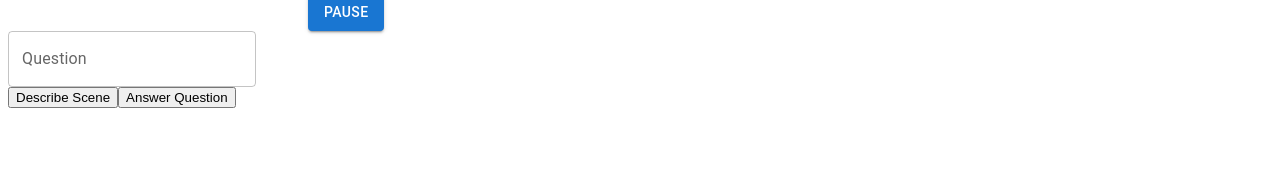
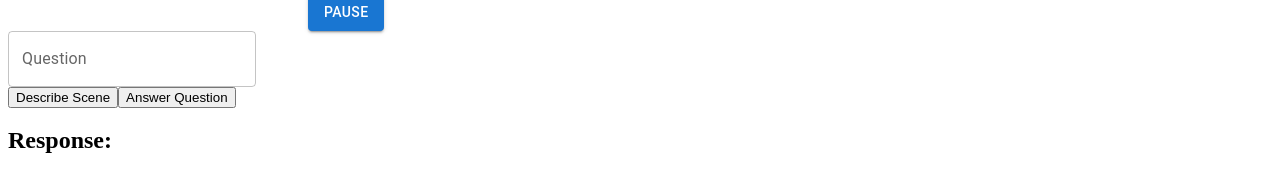
Before and after one commit to elibullockpapa/VissionBuddy, a React (Vite) app: page / in a window 1280 px wide. Shown: the part 206-398 px from the top of the page. Built offline with nearby package versions, Linux system fonts and the light colour scheme; no server answers; the HTML template or start-up script is replaced by a standard one.

Commit message:
added loading symbol

```diff
--- a/src/App.tsx
+++ b/src/App.tsx
@@ -6,15 +6,16 @@ import Camera from './Camera';
 import QuestionInput from './QuestionInput';
 import Response from './Response';
 
-
 const App: React.FC = () => {
   const [image, setImage] = useState<string | null>(null);
   const [prompt, setPrompt] = useState<string>("");
-  const [response, setResponse] = useState<string[] | null>(null);
+  const [response, setResponse] = useState<string[]>([""]);
   const [cameraPaused, setCameraPaused] = useState(false);
+  const [isLoading, setIsLoading] = useState(false);
 
   const handleQuestion = async () => {
     setCameraPaused(true);
+    setIsLoading(true);
     const data = {
       instances: [
         {
@@ -43,10 +44,15 @@ const App: React.FC = () => {
     } catch (error) {
       console.error("There was an error with the request", error);
     }
+    finally {
+      setIsLoading(false); // Reset loading state when request ends
+    }
+
   };
 
   const handleDescription = async () => {
     setCameraPaused(true);
+    setIsLoading(true);
     const data = {
       instances: [
         {
@@ -74,6 +80,10 @@ const App: React.FC = () => {
     } catch (error) {
       console.error("There was an error with the request", error);
     }
+    finally {
+      setIsLoading(false); // Reset loading state when request ends
+    }
+
   };
 
   const handleCameraResume = () => {
@@ -91,7 +101,7 @@ const App: React.FC = () => {
       <QuestionInput onTextChange={(q: string) => setPrompt(q)} />
       <button onClick={handleDescription}>Describe Scene</button>
       <button onClick={handleQuestion}>Answer Question</button>
-      {response && <Response responses={response} />}
+      <Response responses={response} isLoading={isLoading} />
     </div>
   );
 }
--- a/src/Response.tsx
+++ b/src/Response.tsx
@@ -1,10 +1,34 @@
-const Response: React.FC<{ responses: string[] }> = ({ responses }) => {
+import CircularProgress from "@mui/material/CircularProgress";
+
+type ResponseProps = {
+    responses: string[];
+    isLoading?: boolean;
+};
+
+const Response: React.FC<ResponseProps> = ({ responses, isLoading }) => {
+
+    const renderLoadingIndicator = () => (
+        <div style={loadingIndicatorStyle}>
+            <CircularProgress />
+        </div>
+    );
+
+    const renderResponses = () => responses.map((item: string, index: number) => (
+        <p key={index}>{item}</p>
+    ));
+
     return (
         <div>
             <h2>Response:</h2>
-            {responses.map((item, index) => <p key={index}>{item}</p>)}
+            {isLoading ? renderLoadingIndicator() : renderResponses()}
         </div>
     );
 }
 
+const loadingIndicatorStyle = {
+    display: 'flex',
+    justifyContent: 'center',
+    padding: '20px'
+};
+
 export default Response;
```
Also changed, not shown: src/QuestionInput.tsx (line endings or trailing spaces).
